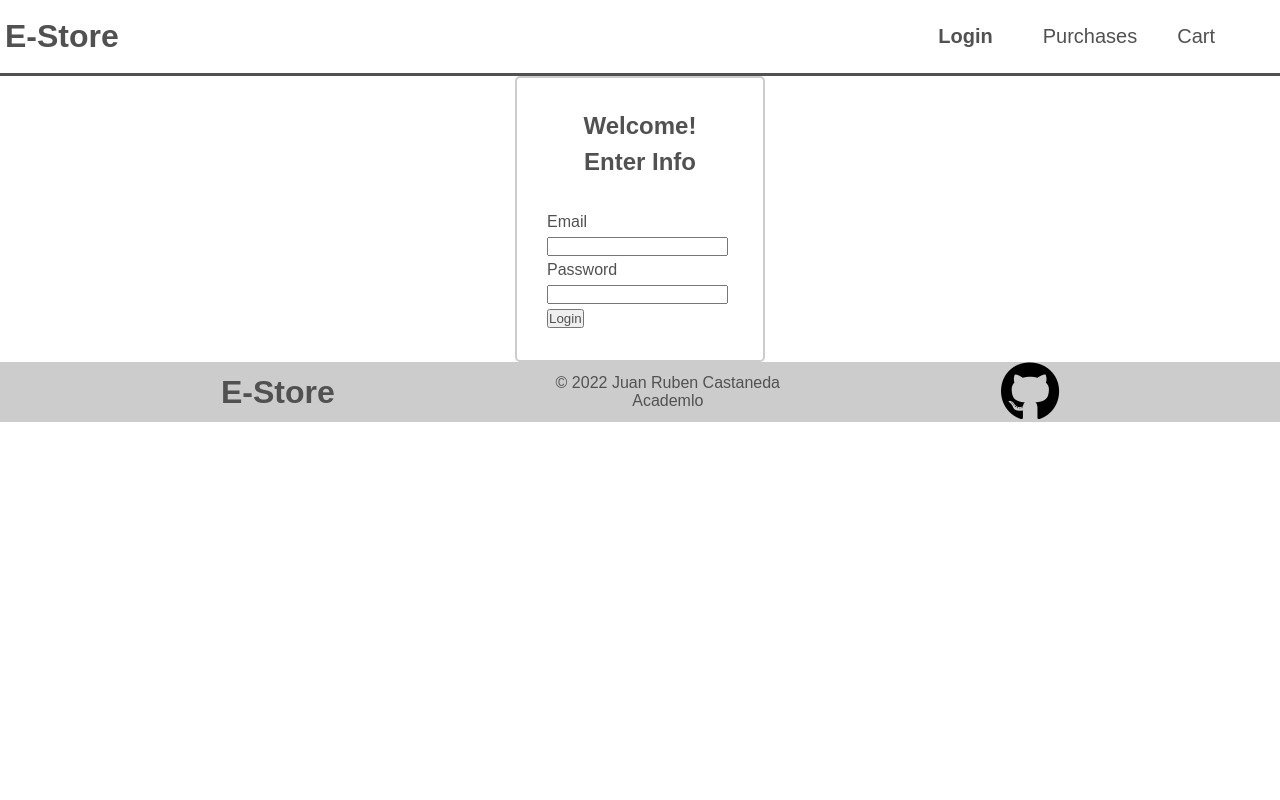
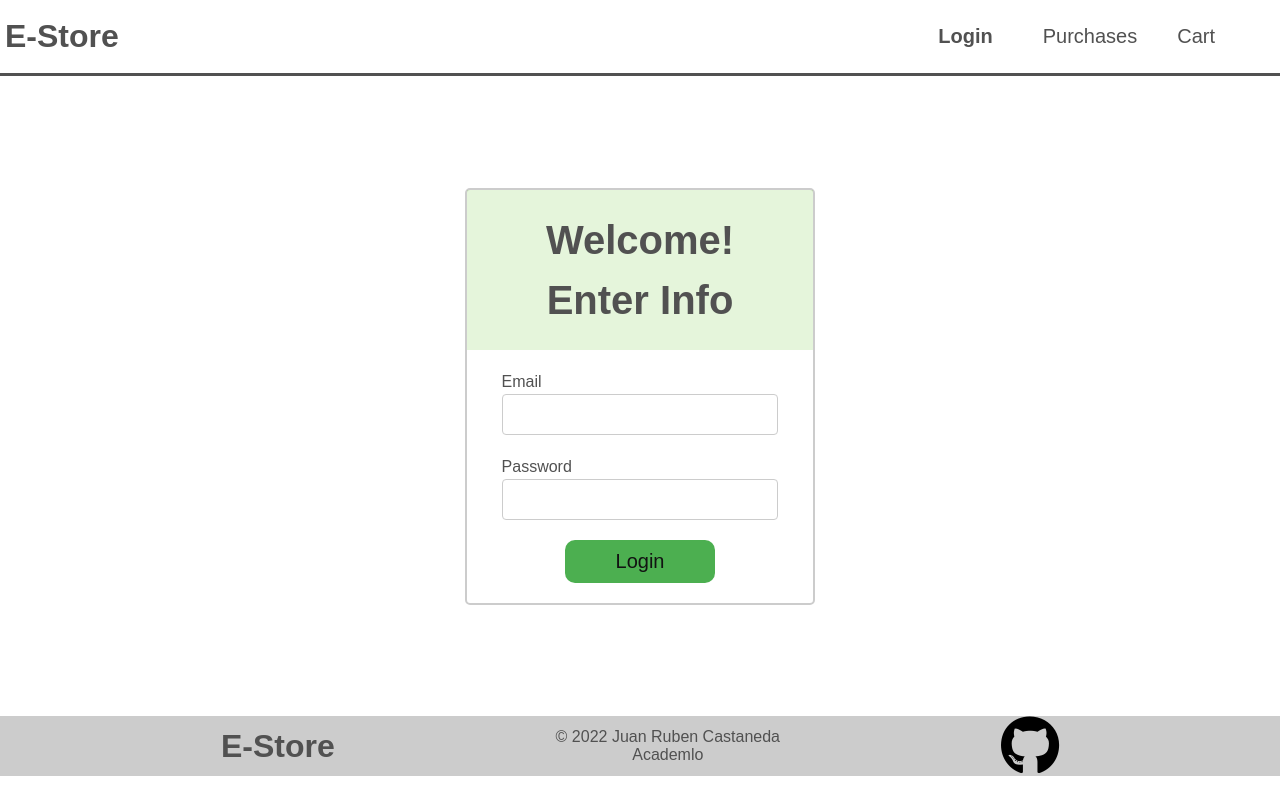
Before and after one commit to Juanrubenc/EStore, a React (Vite) app: page /#/login in a window 1280 px wide. Built offline with nearby package versions, Linux system fonts and the light colour scheme; no server answers.

Commit message:
Add files via upload

```diff
--- a/src/index.css
+++ b/src/index.css
@@ -1,25 +1,62 @@
-/* Login */
 .login{
     display: flex;
     background-color: white;
     justify-content: center;
     align-items: center;
+    height: 80vh;
 }
 
 .login__form{
-    width: 250px;
+    width: 350px;
     line-height: 1.5;
     border: 2px solid #ccc;
-    padding: 30px;
+    height: max-content;
     border-radius: 5px;
+    display: flex;
+    flex-direction: column;
+    justify-content: space-around;
+    align-items: center;
+    gap: 20px;
 }
 
 .login__tittle{
     text-align: center;
-    margin-bottom: 30px;
+    padding: 20px;
+    width: 100%;
+    font-size: 40px;
+    background-color: rgba(93, 195, 34, 0.16);
 }
 
-.logo-dinosaurio{
-    width: 180px;
-    object-fit: contain;
+.login__btn{
+    background-color: #4CAF50; /* Green */
+    border: none;
+    color: rgb(18, 18, 18);
+    padding: 10px 26px;
+    width: 150px;
+    border-radius: 10px;
+    text-align: center;
+    text-decoration: none;
+    font-size: 20px;
+    margin-bottom: 20px;
 }
+
+.login__btn:hover {background-color: #3e8e41}
+
+.login__btn:active {
+  background-color: #3e8e41;
+  box-shadow: 0 5px #666;
+  transform: translateY(4px);
+}
+.login__div{
+    width: 80%;
+}
+
+
+.login__input{
+    width: 100%;
+    padding: 12px 20px;
+    display: inline-block;
+    border: 1px solid #ccc;
+    border-radius: 4px;
+    box-sizing: border-box;
+}
```
